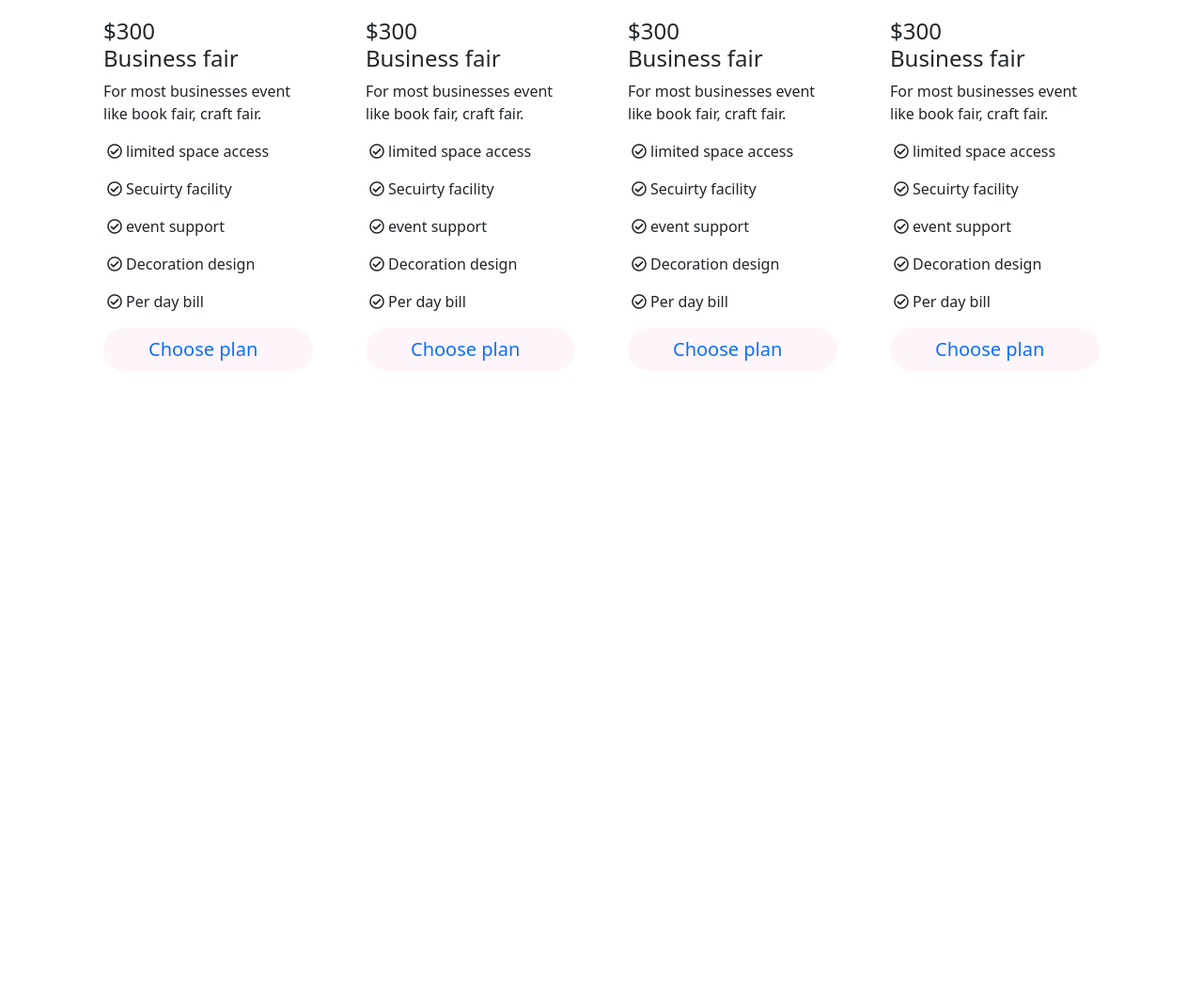
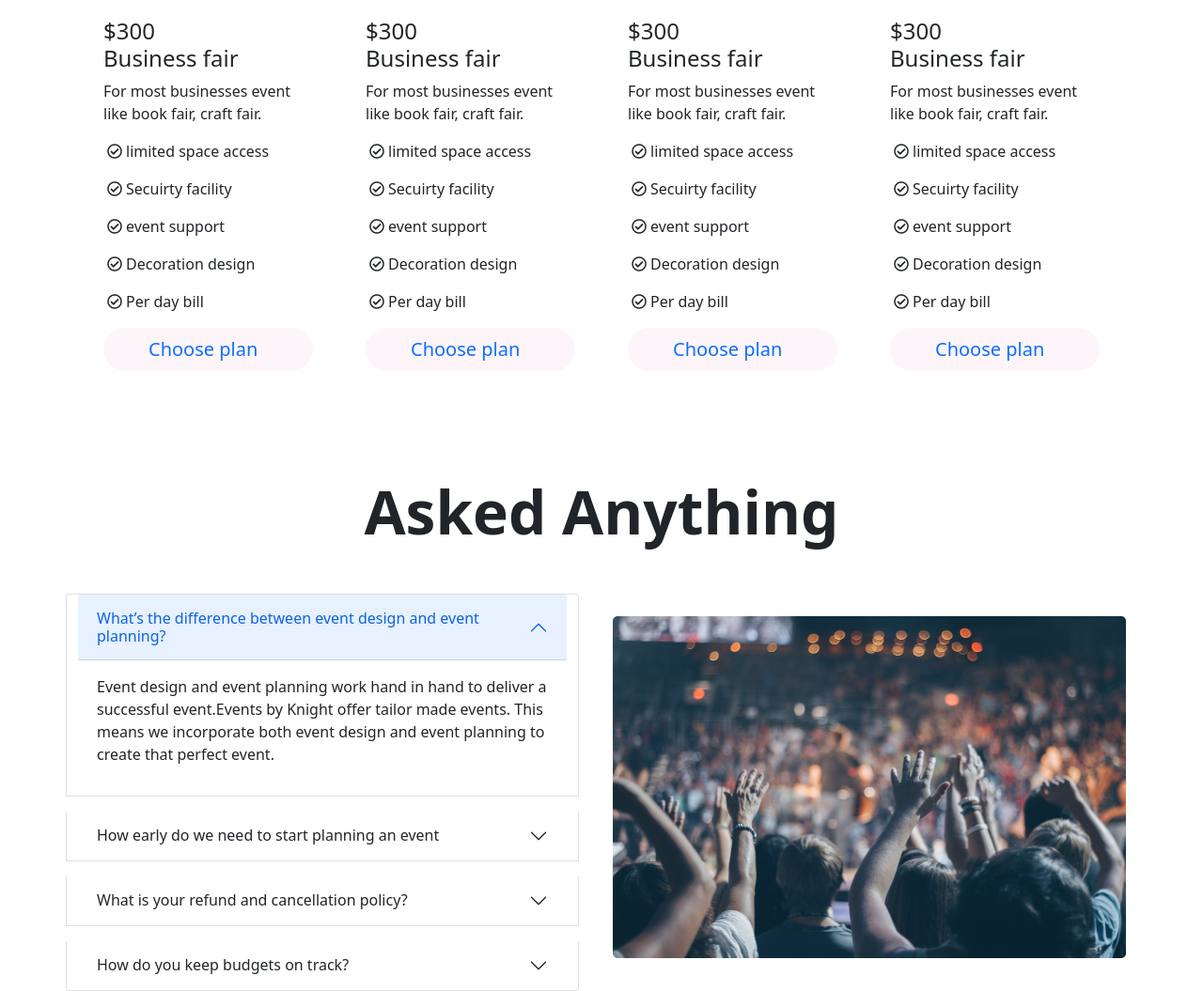
Before and after one commit to ahmednayeem/convention-center, a plain HTML site: page index.html in a window 1280 px wide. Shown: the part 920-1975 px from the top of the page at 94% size. Before the commit the page ends 1379 px from the top, so only its background shows below. Drawn offline with nearby package versions, Linux system fonts and the light colour scheme.

Commit message:
question section

```diff
--- a/index.html
+++ b/index.html
@@ -161,6 +161,68 @@
         </div>
    </section>
 
+     <!--------
+     asked question
+    ----------- -->
+    <section class="text-center my-5">
+      <h2 class=" container display-3 fw-bold ">Asked Anything </h2>
+    </section>
+    <section class="container d-md-flex gap-5">
+      <div class="accordion row gy-3" id="accordionPanelsStayOpenExample">
+        <div class="accordion-item">
+          <h2 class="accordion-header" id="panelsStayOpen-headingOne">
+            <button class="accordion-button" type="button" data-bs-toggle="collapse" data-bs-target="#panelsStayOpen-collapseOne" aria-expanded="true" aria-controls="panelsStayOpen-collapseOne">
+              What’s the difference between event design and event planning?
+            </button>
+          </h2>
+          <div id="panelsStayOpen-collapseOne" class="accordion-collapse collapse show" aria-labelledby="panelsStayOpen-headingOne">
+            <div class="accordion-body">
+              <p>Event design and event planning work hand in hand to deliver a successful event.Events by Knight offer tailor made events. This means we incorporate both event design and event planning to create that perfect event.</p>
+            </div>
+          </div>
+        </div>
+        <div class="accordion-item">
+          <h2 class="accordion-header" id="panelsStayOpen-headingTwo">
+            <button class="accordion-button collapsed" type="button" data-bs-toggle="collapse" data-bs-target="#panelsStayOpen-collapseTwo" aria-expanded="false" aria-controls="panelsStayOpen-collapseTwo">
+              How early do we need to start planning an event
+            </button>
+          </h2>
+          <div id="panelsStayOpen-collapseTwo" class="accordion-collapse collapse" aria-labelledby="panelsStayOpen-headingTwo">
+            <div class="accordion-body">
+              <strong>This is the second item's accordion body.</strong> It is hidden by default, until the collapse plugin adds the appropriate classes that we use to style each element. These classes control the overall appearance, as well as the showing and hiding via CSS transitions. You can modify any of this with custom CSS or overriding our default variables. It's also worth noting that just about any HTML can go within the <code>.accordion-body</code>, though the transition does limit overflow.
+            </div>
+          </div>
+        </div>
+        <div class="accordion-item">
+          <h2 class="accordion-header" id="panelsStayOpen-headingThree">
+            <button class="accordion-button collapsed" type="button" data-bs-toggle="collapse" data-bs-target="#panelsStayOpen-collapseThree" aria-expanded="false" aria-controls="panelsStayOpen-collapseThree">
+              What is your refund and cancellation policy?
+            </button>
+          </h2>
+          <div id="panelsStayOpen-collapseThree" class="accordion-collapse collapse" aria-labelledby="panelsStayOpen-headingThree">
+            <div class="accordion-body">
+              <strong>This is the third item's accordion body.</strong> It is hidden by default, until the collapse plugin adds the appropriate classes that we use to style each element. These classes control the overall appearance, as well as the showing and hiding via CSS transitions. You can modify any of this with custom CSS or overriding our default variables. It's also worth noting that just about any HTML can go within the <code>.accordion-body</code>, though the transition does limit overflow.
+            </div>
+          </div>
+         </div>
+         <div class="accordion-item">
+          <h2 class="accordion-header" id="panelsStayOpen-headingThree">
+            <button class="accordion-button collapsed" type="button" data-bs-toggle="collapse" data-bs-target="#panelsStayOpen-collapseThree" aria-expanded="false" aria-controls="panelsStayOpen-collapseThree">
+              How do you keep budgets on track?
+            </button>
+          </h2>
+          <div id="panelsStayOpen-collapseThree" class="accordion-collapse collapse" aria-labelledby="panelsStayOpen-headingThree">
+            <div class="accordion-body">
+              <strong>This is the third item's accordion body.</strong> It is hidden by default, until the collapse plugin adds the appropriate classes that we use to style each element. These classes control the overall appearance, as well as the showing and hiding via CSS transitions. You can modify any of this with custom CSS or overriding our default variables. It's also worth noting that just about any HTML can go within the <code>.accordion-body</code>, though the transition does limit overflow.
+            </div>
+          </div>
+         </div>
+      </div>
+      <div class="my-4">
+       <img src="image/people.png">
+      </div>
+    </section>
+
 </main>
 
 <footer>
```
Also changed, not shown: image/people.png (added).
